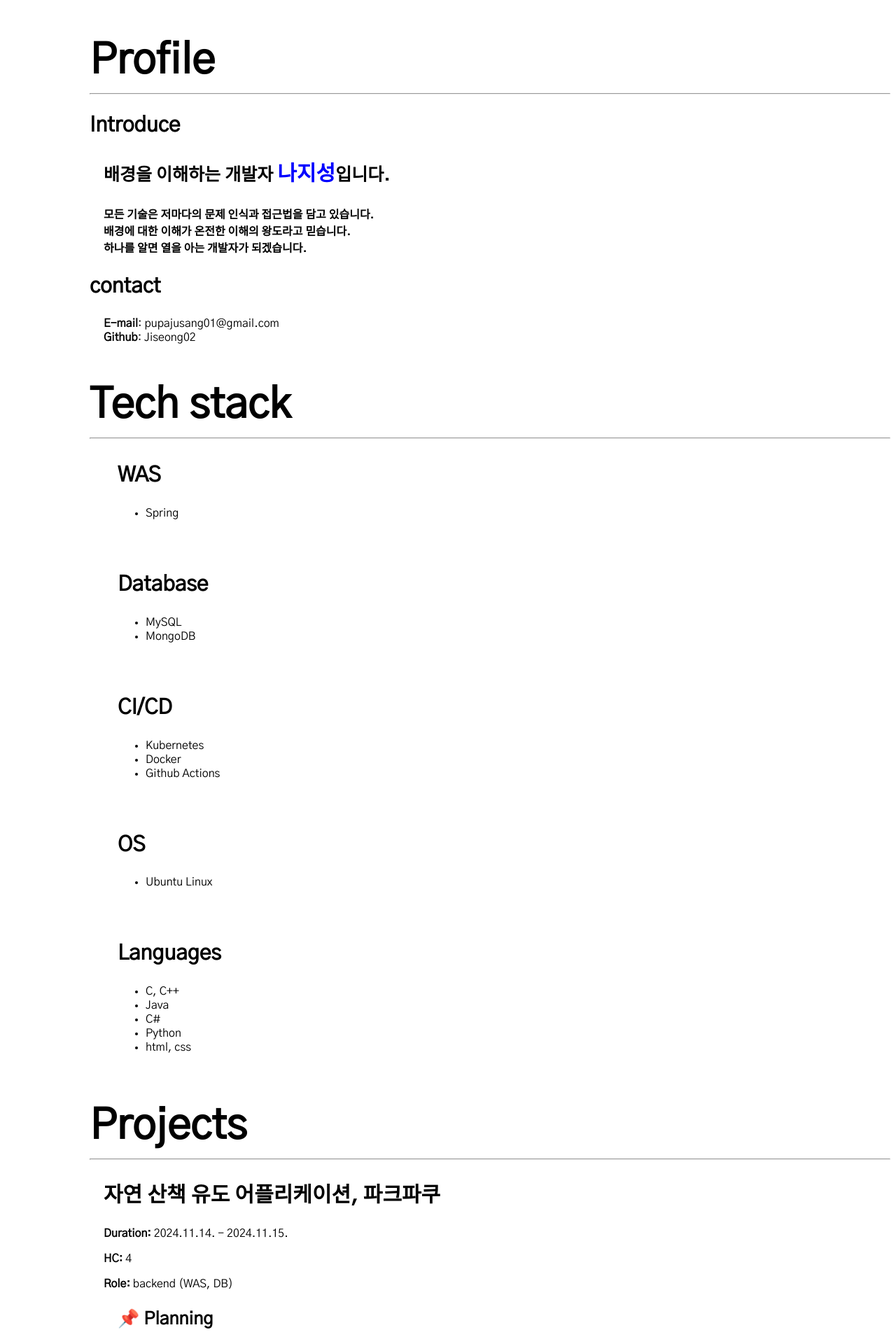
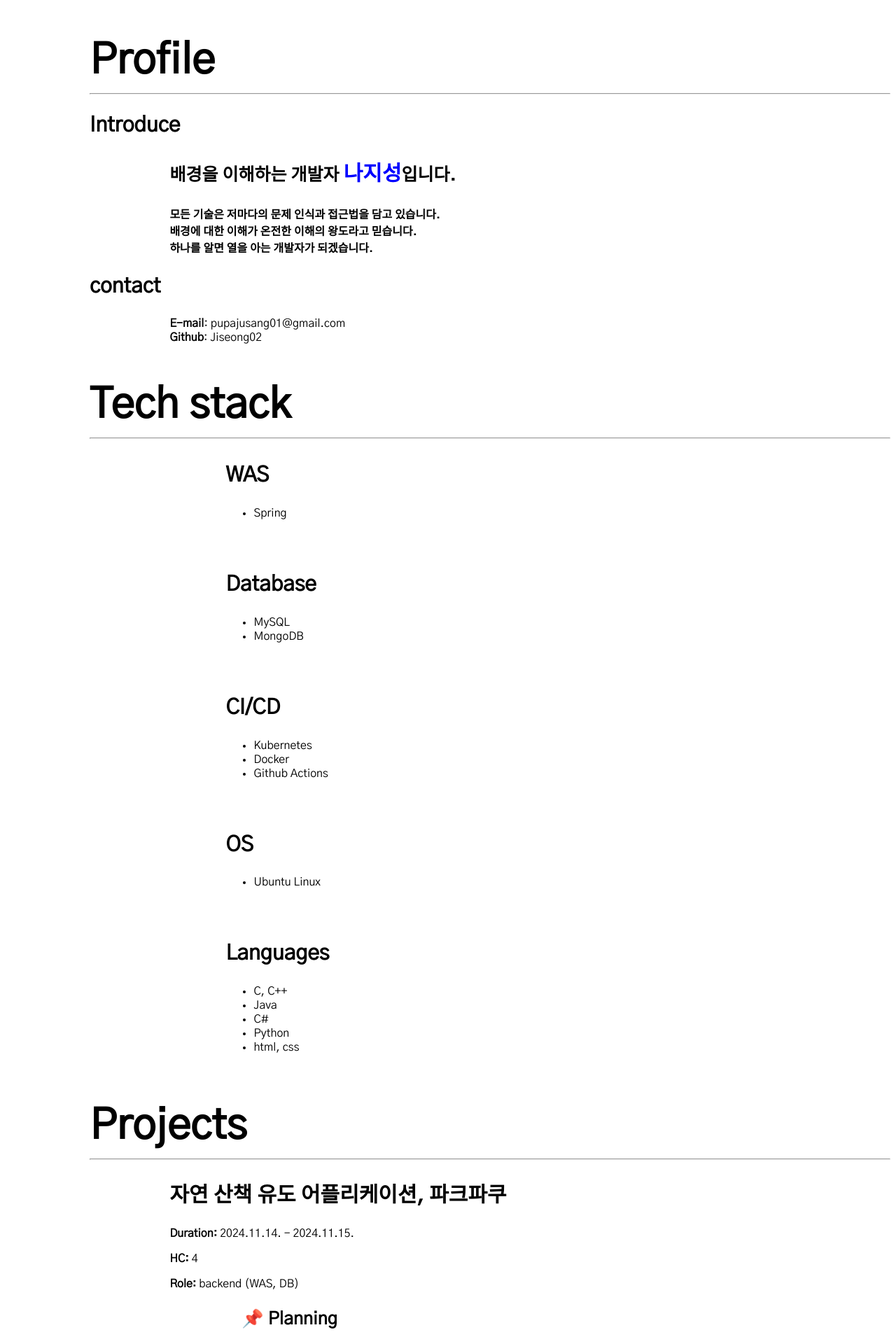
Before and after one commit to Jiseong02/Jiseong02.github.io, a Jekyll site: the page built from index.md, in a window 1280 px wide. Shown: the top 1920 px of the page at 70% size. Built offline with Jekyll 4.4.1, drawn with Linux system fonts in a browser that asks for light colours.

Commit message:
디자인 변경

```diff
--- a/assets/css/style.css
+++ b/assets/css/style.css
@@ -19,7 +19,10 @@ img {
 	height:200px;
 }
 div {
-	margin-left: 20px;
+	margin-left: 10%;
+}
+section {
+	text-align: left;
 }
 #me {
 	color:blue;
```
